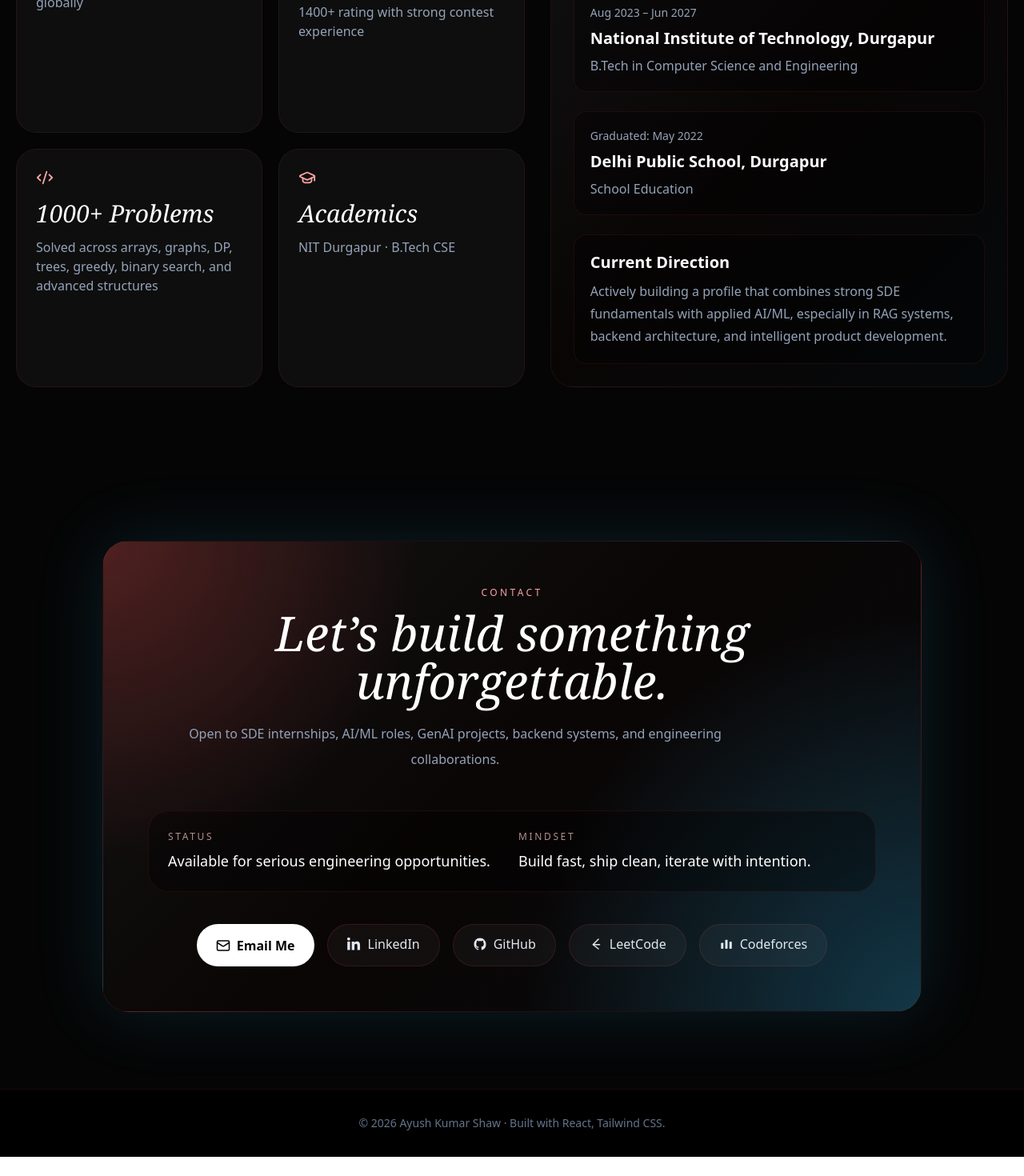
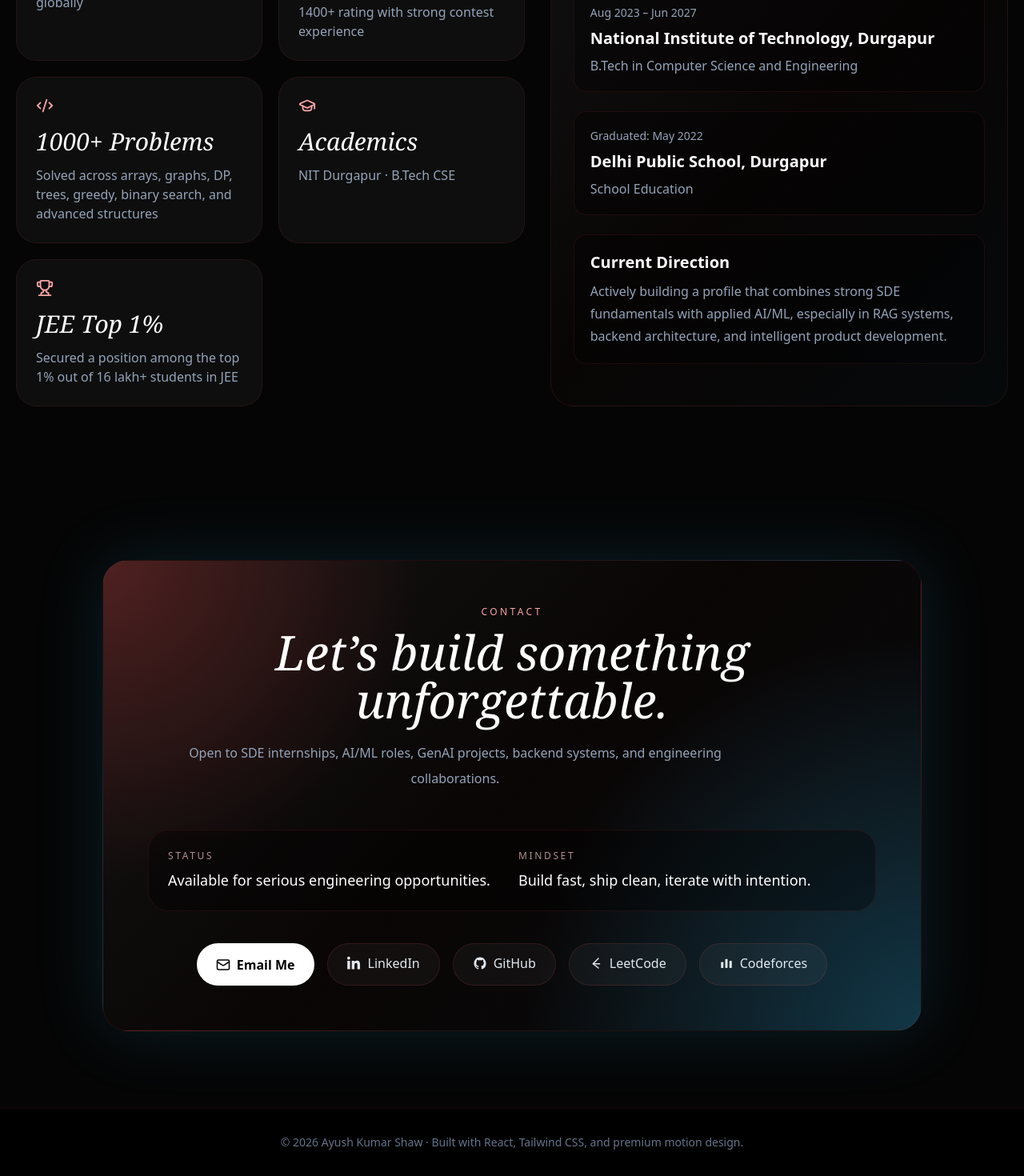
Before and after one commit to ayushaks999/ayush-portfolio, a React (Vite) app: page / in a window 1280 px wide. Shown: the part 6002-7472 px from the top of the page at 80% size. Before the commit the page ends 7448 px from the top, so only its background shows below. Built offline with nearby package versions, Linux system fonts and the light colour scheme.

Commit message:
Update App.jsx

```diff
--- a/src/App.jsx
+++ b/src/App.jsx
@@ -1019,6 +1019,11 @@ function Achievements() {
                 title: "Academics",
                 text: "NIT Durgapur · B.Tech CSE",
               },
+              {
+                icon: Trophy,
+                title: "JEE Top 1%",
+                text: "Secured a position among the top 1% out of 16 lakh+ students in JEE",
+              },
             ].map((card, index) => {
               const Icon = card.icon;
               return (
@@ -1156,7 +1161,7 @@ function Contact() {
 function Footer() {
   return (
     <footer className="border-t border-red-500/10 bg-black px-5 py-8 text-center text-sm text-slate-500">
-      © {new Date().getFullYear()} Ayush Kumar Shaw · Built with React, Tailwind CSS.
+      © {new Date().getFullYear()} Ayush Kumar Shaw · Built with React, Tailwind CSS, and premium motion design.
     </footer>
   );
 }
```
